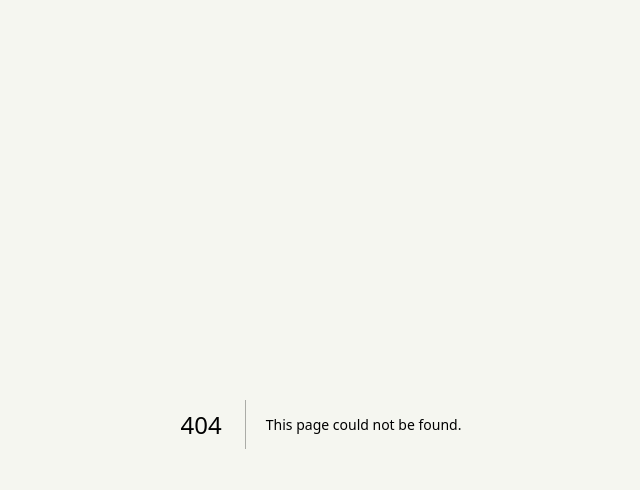
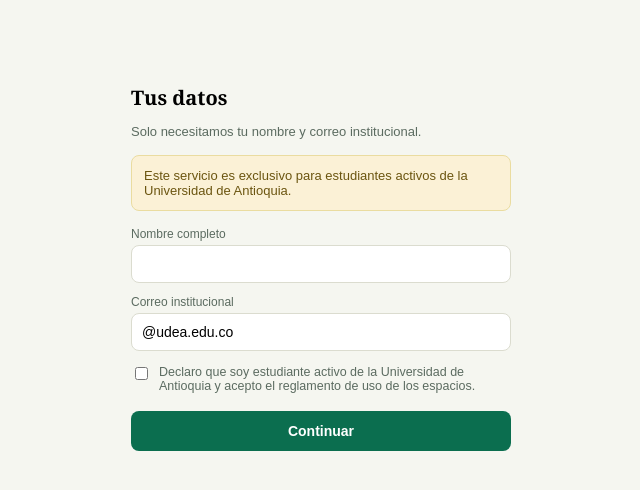
Before and after one commit to jorgehgb13/reservas-musica-udea, a Next.js app: page /reservar in a window 1280 px wide. Before the commit this address had no page. Shown: the top 490 px of the page, without its empty margins (319-959 px from the left). Built offline with nearby package versions, Linux system fonts and the light colour scheme.

Commit message:
Add files via upload

```diff
--- /dev/null
+++ b/app/api/reservations/start/route.js
@@ -0,0 +1,138 @@
+// Ruta del servidor: recibe nombre + correo del formulario público,
+// verifica sanciones y reservas activas (con permisos completos, de forma
+// segura), y guarda/actualiza el registro del usuario. Nunca expone la
+// clave secreta al navegador — todo esto corre en el servidor de Vercel.
+
+import { NextResponse } from 'next/server';
+import { supabaseAdmin } from '../../../../lib/supabaseAdmin';
+
+const EMAIL_REGEX = /^[^\s@]+@udea\.edu\.co$/i;
+
+export async function POST(request) {
+  let body;
+  try {
+    body = await request.json();
+  } catch (err) {
+    return NextResponse.json(
+      { ok: false, reason: 'bad_request', message: 'Solicitud inválida.' },
+      { status: 400 }
+    );
+  }
+
+  const name = (body?.name || '').trim();
+  const email = (body?.email || '').trim().toLowerCase();
+
+  if (!name) {
+    return NextResponse.json(
+      { ok: false, reason: 'invalid_name', message: 'Ingresa tu nombre completo.' },
+      { status: 400 }
+    );
+  }
+  if (!EMAIL_REGEX.test(email)) {
+    return NextResponse.json(
+      { ok: false, reason: 'invalid_email', message: 'Usa tu correo institucional con dominio @udea.edu.co.' },
+      { status: 400 }
+    );
+  }
+
+  try {
+    const { data: existingUser, error: findError } = await supabaseAdmin
+      .from('app_users')
+      .select('id, is_admin')
+      .eq('email', email)
+      .maybeSingle();
+
+    if (findError) {
+      console.error('[reservations/start] error buscando usuario:', findError);
+      return NextResponse.json(
+        { ok: false, reason: 'server_error', message: 'No se pudo verificar tu correo. Intenta de nuevo.' },
+        { status: 500 }
+      );
+    }
+
+    const userId = existingUser?.id;
+
+    if (userId) {
+      const { data: activeSanctions, error: sanctionError } = await supabaseAdmin
+        .from('sanctions')
+        .select('reason, until')
+        .eq('user_id', userId)
+        .gt('until', new Date().toISOString())
+        .order('until', { ascending: false })
+        .limit(1);
+
+      if (sanctionError) {
+        console.error('[reservations/start] error revisando sanciones:', sanctionError);
+        return NextResponse.json(
+          { ok: false, reason: 'server_error', message: 'No se pudo verificar tu correo. Intenta de nuevo.' },
+          { status: 500 }
+        );
+      }
+
+      if (activeSanctions && activeSanctions.length > 0) {
+        const s = activeSanctions[0];
+        return NextResponse.json(
+          {
+            ok: false,
+            reason: 'sanctioned',
+            message: `Tu acceso a reservas está suspendido hasta el ${new Date(s.until).toLocaleString('es-CO')}${s.reason ? ` — Motivo: ${s.reason}` : ''}.`,
+          },
+          { status: 403 }
+        );
+      }
+
+      const { data: roomReservations, error: resError } = await supabaseAdmin
+        .from('reservations')
+        .select('date, end_time, status, rooms ( name )')
+        .eq('user_id', userId)
+        .in('status', ['confirmada', 'pendiente', 'sin_verificar']);
+
+      if (resError) {
+        console.error('[reservations/start] error revisando reservas activas:', resError);
+        return NextResponse.json(
+          { ok: false, reason: 'server_error', message: 'No se pudo verificar tu correo. Intenta de nuevo.' },
+          { status: 500 }
+        );
+      }
+
+      const now = new Date();
+      const active = (roomReservations || []).find(
+        (r) => new Date(`${r.date}T${r.end_time}`) > now
+      );
+
+      if (active) {
+        return NextResponse.json(
+          {
+            ok: false,
+            reason: 'active_reservation',
+            message: `Ya tienes una reserva activa en ${active.rooms?.name || 'un espacio'} que termina el ${new Date(`${active.date}T${active.end_time}`).toLocaleString('es-CO')}. Podrás solicitar una nueva cuando termine.`,
+          },
+          { status: 403 }
+        );
+      }
+    }
+
+    const upsertPayload = userId ? { id: userId, email, name } : { email, name };
+    const { data: upsertedUser, error: upsertError } = await supabaseAdmin
+      .from('app_users')
+      .upsert(upsertPayload, { onConflict: 'email' })
+      .select('id')
+      .single();
+
+    if (upsertError) {
+      console.error('[reservations/start] error guardando usuario:', upsertError);
+      return NextResponse.json(
+        { ok: false, reason: 'server_error', message: 'No se pudo guardar tus datos. Intenta de nuevo.' },
+        { status: 500 }
+      );
+    }
+
+    return NextResponse.json({ ok: true, userId: upsertedUser.id });
+  } catch (err) {
+    console.error('[reservations/start] error inesperado:', err);
+    return NextResponse.json(
+      { ok: false, reason: 'server_error', message: 'Ocurrió un error inesperado. Intenta de nuevo.' },
+      { status: 500 }
+    );
+  }
+}
--- /dev/null
+++ b/app/reservar/page.js
@@ -0,0 +1,119 @@
+'use client';
+
+import { useState } from 'react';
+
+export default function Reservar() {
+  const [name, setName] = useState('');
+  const [email, setEmail] = useState('@udea.edu.co');
+  const [accepted, setAccepted] = useState(false);
+  const [error, setError] = useState(null);
+  const [loading, setLoading] = useState(false);
+  const [result, setResult] = useState(null);
+
+  async function handleSubmit(e) {
+    e.preventDefault();
+    setError(null);
+
+    if (!accepted) {
+      setError('Debes confirmar que eres estudiante activo y aceptar el reglamento.');
+      return;
+    }
+
+    setLoading(true);
+    try {
+      const res = await fetch('/api/reservations/start', {
+        method: 'POST',
+        headers: { 'Content-Type': 'application/json' },
+        body: JSON.stringify({ name, email }),
+      });
+      const data = await res.json();
+      if (!data.ok) {
+        setError(data.message || 'No se pudo continuar. Intenta de nuevo.');
+        setLoading(false);
+        return;
+      }
+      setResult(data);
+    } catch (err) {
+      setError(`Error de conexión: ${err.message}`);
+    } finally {
+      setLoading(false);
+    }
+  }
+
+  if (result) {
+    return (
+      <main style={{ maxWidth: 420, margin: '60px auto 0', padding: '0 16px', textAlign: 'center' }}>
+        <div style={{ background: '#E4F0EA', border: '1px solid #bfe0cf', color: '#084F39', padding: 16, borderRadius: 8, fontSize: 14 }}>
+          ✅ Tus datos quedaron guardados correctamente, y no tienes ninguna reserva activa ni sanción pendiente.
+        </div>
+        <p style={{ color: '#5B6B60', fontSize: 12.5, marginTop: 16 }}>
+          (Fin del Paso 1. La selección de espacio, fecha y horario se agrega en el siguiente paso.)
+        </p>
+      </main>
+    );
+  }
+
+  return (
+    <main style={{ maxWidth: 380, margin: '60px auto 0', padding: '0 16px' }}>
+      <h1 style={{ fontFamily: 'Georgia, serif', fontSize: 20, marginBottom: 4 }}>Tus datos</h1>
+      <p style={{ color: '#5B6B60', fontSize: 13, marginBottom: 16 }}>
+        Solo necesitamos tu nombre y correo institucional.
+      </p>
+
+      <div style={{ background: '#FBF1D6', border: '1px solid #eadca0', color: '#6b5510', padding: 12, borderRadius: 8, fontSize: 13, marginBottom: 16 }}>
+        Este servicio es exclusivo para estudiantes activos de la Universidad de Antioquia.
+      </div>
+
+      {error && (
+        <div style={{ background: '#F7E8E5', border: '1px solid #e6bdb6', color: '#A23E33', padding: 12, borderRadius: 8, marginBottom: 14, fontSize: 13 }}>
+          {error}
+        </div>
+      )}
+
+      <form onSubmit={handleSubmit}>
+        <div style={{ marginBottom: 12 }}>
+          <label style={{ fontSize: 12, color: '#5B6B60', display: 'block', marginBottom: 4 }}>Nombre completo</label>
+          <input
+            type="text"
+            required
+            value={name}
+            onChange={(e) => setName(e.target.value)}
+            style={{ width: '100%', padding: 10, border: '1px solid #DBDCCF', borderRadius: 8, fontSize: 14, boxSizing: 'border-box' }}
+          />
+        </div>
+        <div style={{ marginBottom: 14 }}>
+          <label style={{ fontSize: 12, color: '#5B6B60', display: 'block', marginBottom: 4 }}>Correo institucional</label>
+          <input
+            type="email"
+            required
+            value={email}
+            onChange={(e) => setEmail(e.target.value)}
+            onFocus={(e) => {
+              if (e.target.value === '@udea.edu.co') e.target.setSelectionRange(0, 0);
+            }}
+            style={{ width: '100%', padding: 10, border: '1px solid #DBDCCF', borderRadius: 8, fontSize: 14, boxSizing: 'border-box' }}
+          />
+        </div>
+        <label style={{ display: 'flex', gap: 8, alignItems: 'flex-start', fontSize: 12.5, color: '#5B6B60', marginBottom: 18 }}>
+          <input
+            type="checkbox"
+            checked={accepted}
+            onChange={(e) => setAccepted(e.target.checked)}
+            style={{ marginTop: 2 }}
+          />
+          <span>
+            Declaro que soy estudiante activo de la Universidad de Antioquia y acepto el reglamento de uso
+            de los espacios.
+          </span>
+        </label>
+        <button
+          type="submit"
+          disabled={loading}
+          style={{ width: '100%', padding: 12, background: '#0B6E4F', color: '#fff', border: 'none', borderRadius: 8, fontSize: 14, fontWeight: 600, cursor: loading ? 'default' : 'pointer', opacity: loading ? 0.7 : 1 }}
+        >
+          {loading ? 'Verificando…' : 'Continuar'}
+        </button>
+      </form>
+    </main>
+  );
+}
```
Also changed, not shown: app/page.js (+13 -9 lines).
